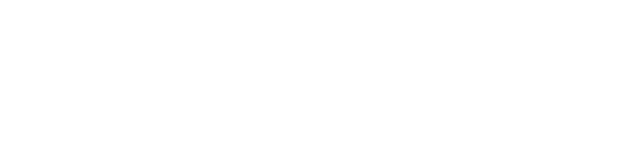
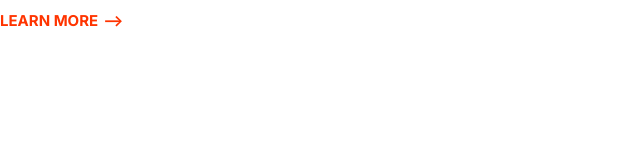
Before and after one commit to Jcvic1/moshify.com, a plain HTML site: page index.html in a window 1280 px wide. Shown: the whole page, without its empty margins (0-640 px from the left). Drawn offline with Linux system fonts and the light colour scheme.

Commit message:
Arrow Link Component

```diff
--- a/index.html
+++ b/index.html
@@ -14,5 +14,7 @@
     <link rel="stylesheet" href="stylesheet/normalize.css" />
     <link rel="stylesheet" href="stylesheet/styles.css" />
   </head>
-  <body></body>
+  <body>
+      <a href="#" class="link-arrow">Learn More</a>
+  </body>
 </html>
--- a/stylesheet/styles.css
+++ b/stylesheet/styles.css
@@ -5,6 +5,7 @@
     --color-headings:#1b0760;
     --color-body:#198c84;
 }
+/* Typography */
 html{
     font-size: 62.5%;
 }
@@ -44,3 +45,27 @@ p{
         font-size: 2.4rem;
     }
 }
+/* links */
+a{
+    text-decoration: none;
+}
+.link-arrow{
+    color: var(--color-accent);
+    text-transform: uppercase;
+    font-size: 2rem;
+    font-weight: bold;
+}
+.link-arrow::after{
+    content: "-->";
+    margin-left: 5px;
+    transition: margin .15sec;
+}
+.link-arrow:hover::after{
+    margin-left: 10px;
+}
+@media screen and (min-width: 1024px){
+
+    .link-arrow{
+        font-size: 1.5rem;
+    }
+}
```
Also changed, not shown: stylesheet/components/links.html (added, +1 -0 lines).
